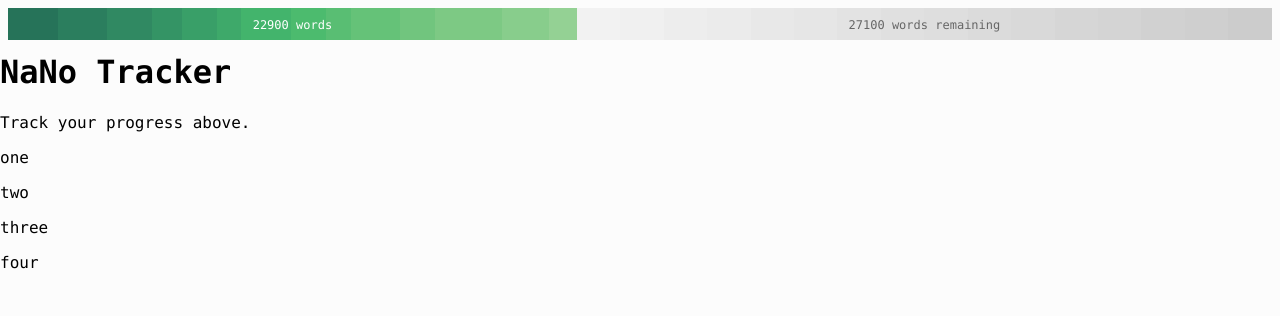
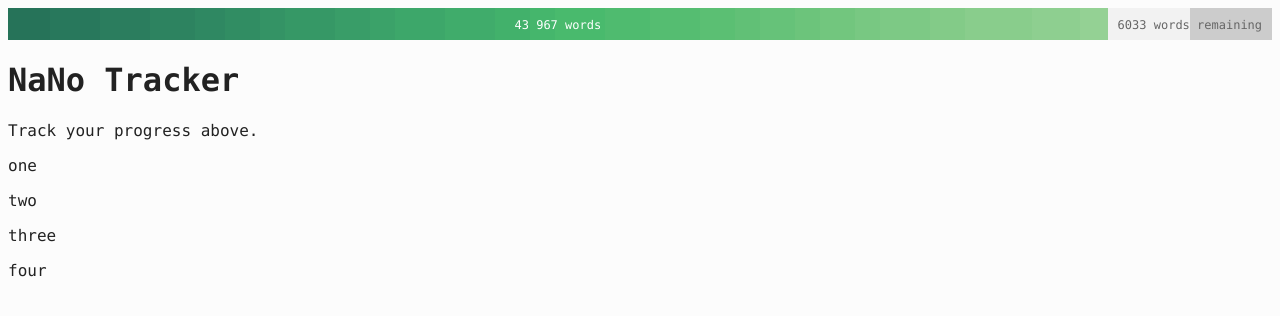
Before and after one commit to stormreaever/nano-tracker, a plain HTML site: page index.html in a window 1280 px wide. Drawn offline with nearby package versions, Linux system fonts and the light colour scheme.

Commit message:
put space to divide thousands in large numbers

```diff
--- a/css/style.css
+++ b/css/style.css
@@ -5,7 +5,9 @@
 body {
   /*max-width: 1280px;*/
   margin: 0 auto;
-  font-family: "courier prime sans", inconsolata, consolas, roboto;
+  padding: 0 8px;
+  font-family: "courier prime sans", inconsolata, consolas, menlo, monospace;
+  color: #222;
 }
 
 * {
@@ -22,10 +24,10 @@
   width:100%;
   height: 32px;
   font-size: 12px;
-  padding: 8px;
+  margin: 8px 0;
 }
 .nano-bar .progress {
-  background: green;
+  background: #94d194;
   position: relative
 }
 .nano-bar .togo {
@@ -53,12 +55,15 @@
 .nano-bar .progress div span, .nano-bar .togo .remaining_pace {
   position: relative;
   top:32px;
-  background: #f0f0f0;
+  background: #fff;
+  box-shadow: 1px 1px 3px #ddd;
   width: 160px;
   padding: 4px 8px;
   border-radius: 0 4px 4px 4px;
-
   display: none;
+}
+.nano-bar .togo .remaining_pace {
+  width: 240px;
 }
 
 .nano-bar .progress div:hover span, .nano-bar .togo:hover .remaining_pace {
--- a/js/graph-drawer.js
+++ b/js/graph-drawer.js
@@ -55,10 +55,10 @@
       $(".nano-bar .progress").css("width", percent_progress + "%");
       $(".nano-bar .togo").css("width", (100 - percent_progress) + "%");
       // set the text for the progress overall
-      $(".nano-bar .progress_status").text(sum + " words");
-      $(".nano-bar .remaining_status").text( (data.writing["word_goal"] - sum) + " words remaining" );
+      $(".nano-bar .progress_status").text( num_spacify(sum, " ") + " words" );
+      $(".nano-bar .remaining_status").text( num_spacify((data.writing["word_goal"] - sum)," ") + " words remaining" );
       var pace = Math.floor((data.writing["word_goal"] - sum) / days_remaining);
-      $(".nano-bar .remaining_pace").text( pace + " words for pace" );
+      $(".nano-bar .remaining_pace").text( pace + " words per day to meet goal" );
 
       // draw a div for each data point
       for (var i = 0; i < num_days; i++) {
--- a/js/sample-data.json
+++ b/js/sample-data.json
@@ -3,6 +3,7 @@
     "word_goal" : 50000,
     "duration" : 30,
     "daily_progress" : [
+      1667,
       2000,
       2000,
       1800,
@@ -13,6 +14,19 @@
       1400,
       1000,
       2000,
+      2000,
+      1400,
+      1000,
+      2000,
+      1800,
+      2000,
+      1400,
+      1000,
+      1400,
+      1000,
+      1400,
+      1000,
+      2000,
       1400,
       2700,
       1900,
--- a/js/support-functions.js
+++ b/js/support-functions.js
@@ -26,3 +26,28 @@
   var newString = "hsl(" + hsbObject["h"] + "," + hsbObject["s"] + "%," + hsbObject["b"] + "%)";
   return newString;
 }
+
+function num_spacify(num, spacer) {
+  var num_str = num.toString();
+  var num_digits = num_str.length; // get number of digits
+  // starting in ten thousands, add a spacer in each group of three
+  if (num_digits > 4) {
+    var num_string = ""; // new string we're going to build
+
+    num_leading_digits = num_digits % 3;
+
+    num_string += num_str.substring(0,num_leading_digits);
+
+    console.log(num_string);
+
+    for ( var i = num_leading_digits; i < num_digits; i += 3 ) {
+      num_string += spacer; // add spacer every group
+      num_string += num_str.substring( i, i + 3 );
+
+          console.log(num_string);
+    }
+    return num_string;
+  }
+
+  return num_str;
+}
```
